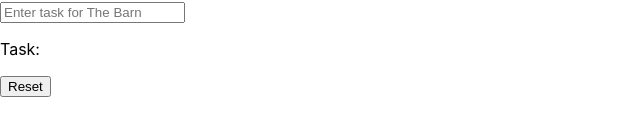
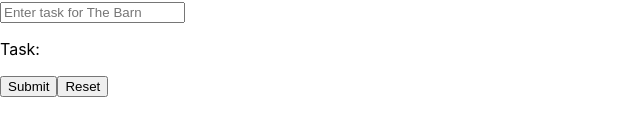
Before and after one commit to Davsan88/dynamic-job-board, a React (Create React App) app: page / in a window 1280 px wide. Shown: the part 343-478 px from the top of the page, without its empty margins (0-640 px from the left). Built offline with nearby package versions, Linux system fonts and the light colour scheme.

Commit message:
Update DynamicForm.js

```diff
--- a/src/DynamicForm.js
+++ b/src/DynamicForm.js
@@ -23,6 +23,7 @@ export const DynamicForm = () => {
             />
             <br/>
             <p>Task: {inputValue}</p>
+            <button onClick={handleSubmit}>Submit</button>
             <button onClick={handleReset}>Reset</button>
             <ul>
                 {submittedTasks.map((task, index) => (
```
